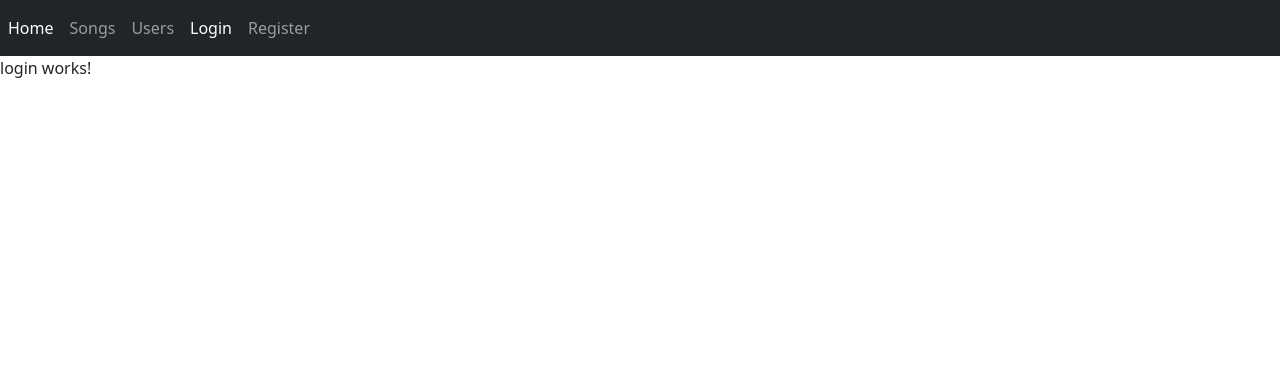
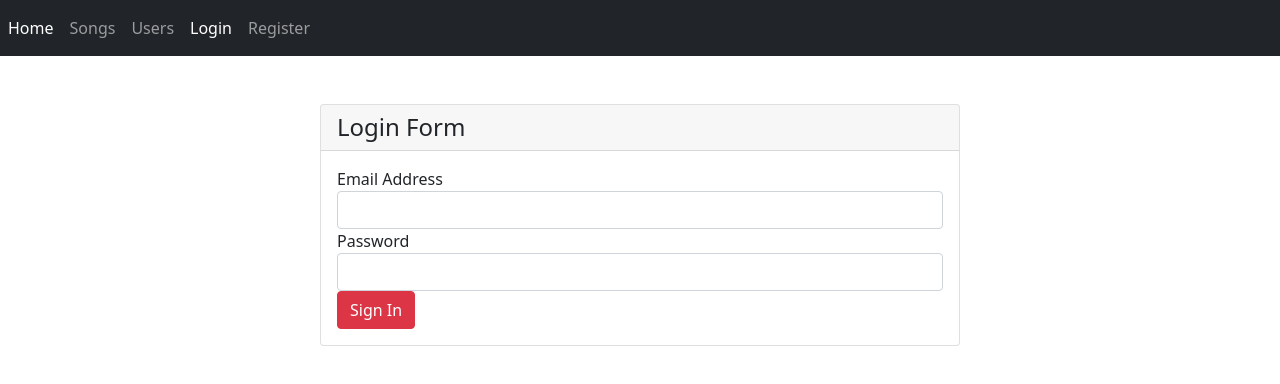
Before and after one commit to S00198244/clientApplication-MusicApp, an Angular app: page /login in a window 1280 px wide. Shown: the top 384 px of the page. Built offline with nearby package versions, Linux system fonts and the light colour scheme.

Commit message:
user register and login (jwt generation)

```diff
--- a/src/app/app-routing.module.ts
+++ b/src/app/app-routing.module.ts
@@ -12,7 +12,8 @@ const routes: Routes = [
   {path: 'songs',component: SongListComponent},
   {path: 'users', component: UserListComponent},
   {path: 'login', component: LoginComponent},
-  {path: 'register', component: RegisterComponent}
+  {path: 'register', component: RegisterComponent},
+  {path: '**', component: HomeComponent, pathMatch: 'full'}
 ];
 
 @NgModule({
--- a/src/app/components/login/login.component.html
+++ b/src/app/components/login/login.component.html
@@ -1 +1,28 @@
-<p>login works!</p>
+<div class="col-md-6 offset-md-3 mt-5">
+
+    <div *ngIf="message" class="alert alert-warning alert-dismissible show" role="alert">
+        <strong>Error</strong> {{message}}
+        <button type="button" class="btn-close" (click)="dismissAlert()" aria-label="Close"></button>
+      </div>
+
+
+    <div class="card">
+        <h4 class="card-header">Login Form</h4>
+        <div class="card-body">
+            <form [formGroup]="signinForm" (ngSubmit)="onSubmit()">
+                <div class="form-group">
+                    <label for="email">Email Address</label>
+                    <input id="email" type="text" formControlName="email" class="form-control"/>
+
+                </div>
+                <div class="form-group">
+                    <label for="password">Password</label>
+                    <input id="password" type="password" formControlName="password" class="form-control"/>
+                </div>
+                <button class="btn btn-danger">
+                   Sign In
+                </button>
+            </form>
+        </div>
+    </div>
+</div>
--- a/src/app/components/login/login.component.ts
+++ b/src/app/components/login/login.component.ts
@@ -1,4 +1,6 @@
 import { Component, OnInit } from '@angular/core';
+import { FormBuilder, FormControl, FormGroup, Validators } from '@angular/forms';
+import { UserService } from 'src/app/services/user.service';
 
 @Component({
   selector: 'app-login',
@@ -6,10 +8,53 @@ import { Component, OnInit } from '@angular/core';
   styleUrls: ['./login.component.css']
 })
 export class LoginComponent implements OnInit {
+  signinForm!: FormGroup; // = new FormGroup({});
+  message: String = "";
 
-  constructor() { }
+  constructor(
+    private fb: FormBuilder,
+    private userService: UserService
+) { }
 
-  ngOnInit(): void {
+  ngOnInit()  {
+    this.signinForm = new FormGroup({
+      email: new FormControl('', [Validators.required, Validators.email]),
+      password: new FormControl('')
+    })
+  //   this.signinForm = this.fb.group({
+  //     email: [null, [Validators.required, Validators.email]],
+  //     password: [null, Validators.required]
+  // });
+  }
+  // get form()
+  //   {
+  //       return this.signinForm.controls;
+  //   }
+
+    // get email()
+    // {
+    //     return this.signinForm.get("email");
+    // }
+
+    // get password()
+    // {
+    //     return this.signinForm.get("password");
+    // }
+
+    onSubmit() {
+      this.userService.login(this.signinForm?.value) // this.signinForm?.value
+          .subscribe(
+              data => {
+                  console.log(data);
+                  this.message = `Login successful for ${data.firstName} need to implement redirect`
+              },
+              error => {
+                  console.log(error);
+                  this.message = "Unable to log in please try again"
+              });
   }
 
+  dismissAlert() {
+      this.message = "";
+  }
 }
--- a/src/app/components/register/register.component.html
+++ b/src/app/components/register/register.component.html
@@ -1 +1,39 @@
-<p>register works!</p>
+<div class="col-md-6 offset-md-3 mt-5">
+
+    <div *ngIf="message" class="alert alert-warning alert-dismissible show" role="alert">
+        <strong>Opps</strong> {{message}}
+        <button type="button" class="btn-close" (click)="dismissAlert()" aria-label="Close"></button>
+    </div>
+
+    <form [formGroup]="userForm" (ngSubmit)="onSubmit()" class>
+
+        <!-- <button type="button" class="btn-close" aria-label="Close" (click)="closeForm()"></button> -->
+
+        <div class="mb-3">
+            <label for="firstName" class="form-label"> First Name</label>
+            <input id="firstName" type="text" formControlName="firstName" class="form-control">
+        </div>
+        <div class="mb-3">
+            <label for="lastName" class="form-label"> Last Name</label>
+            <input id="lastName" type="text" formControlName="lastName" class="form-control">
+        </div>
+        <div class="mb-3">
+            <label for="email" class="form-label"> Email</label>
+            <input id="eamil" type="text" formControlName="email" class="form-control">
+        </div>
+        <div class="mb-3">
+            <label for="password" class="form-label"> Password</label>
+            <input id="password" type="password" formControlName="password" class="form-control">
+        </div>
+
+        <button type="submit" [disabled]="!userForm?.valid" class="btn btn-primary">Submit</button>
+
+        <!-- <div *ngIf="title?.invalid && title?.touched"  class="alert alert-danger" >
+    Title is required and must be more than 3 characters
+</div>
+<div *ngIf="year_written?.invalid && year_written?.touched"  class="alert alert-danger" >
+    Year Written is required and must be 2024 or earlier
+</div> -->
+
+    </form>
+</div>
--- a/src/app/components/register/register.component.ts
+++ b/src/app/components/register/register.component.ts
@@ -1,4 +1,6 @@
 import { Component, OnInit } from '@angular/core';
+import { FormControl, FormGroup } from '@angular/forms';
+import { UserService } from 'src/app/services/user.service';
 
 @Component({
   selector: 'app-register',
@@ -7,9 +9,34 @@ import { Component, OnInit } from '@angular/core';
 })
 export class RegisterComponent implements OnInit {
 
-  constructor() { }
+  userForm!: FormGroup;
+  message: String = "";
+
+  constructor(private userService: UserService) { }
 
   ngOnInit(): void {
+    this.userForm = new FormGroup({
+      firstName: new FormControl(''),
+      lastName: new FormControl(''),
+      email: new FormControl(''),
+      password: new FormControl('')
+    })
   }
 
+  onSubmit() {
+    this.userService.createUser(this.userForm?.value)
+      .subscribe({
+        next: user => {
+          console.log(JSON.stringify(user) + ' has been added');
+          this.message = "new user has been added";
+        },
+        error: (err) => this.message = err
+      });
+  }
+
+  dismissAlert() {
+    this.message = "";
+  }
+
+
 }
--- /dev/null
+++ b/src/app/interfaces/user.ts
@@ -0,0 +1,7 @@
+export interface User {
+_id: String
+firstName: string,
+lastName: string,
+email: string,
+accessToken: string
+}
--- /dev/null
+++ b/src/app/services/user.service.ts
@@ -0,0 +1,91 @@
+import { Injectable } from '@angular/core';
+import { User } from '../interfaces/user';
+import { HttpClient, HttpErrorResponse, HttpHeaders } from '@angular/common/http';
+import { BehaviorSubject, Observable, of, throwError } from 'rxjs';
+import { catchError, map, tap } from 'rxjs/operators'
+
+
+@Injectable({
+  providedIn: 'root'
+})
+export class UserService {
+
+  private apiURI: string = 'http://localhost:3000';
+  private userSubject: BehaviorSubject<User|null>;
+  public user: Observable<User|null>;
+
+  constructor(private http: HttpClient) {
+
+    this.userSubject = new BehaviorSubject<User|null>
+    (JSON.parse(localStorage.getItem('currentUser') || '{}')) ;
+    this.user = this.userSubject.asObservable();
+  }
+
+  // POST A USER
+
+  createUser(user: User): Observable<User> {
+
+    const uri: string = this.apiURI + '/users';
+
+    return this.http.post<User>(uri, user).
+      pipe(
+        catchError(this.handleError)
+      );
+  }
+
+// GET A USER
+
+  getUsers(): Observable<User[]> {
+
+    console.log("get Users called");
+
+    return this.http.get<User[]>(`${this.apiURI}/users`)
+      .pipe(
+        catchError(this.handleError)
+      )
+  }
+
+//LOG USER IN
+
+  //TAKING IN FORMGROUP AS A PARAMETER AS OPPOSED TO EMAIL + PASSWORD
+
+  public login(user: User): Observable<any> {
+
+    return this.http.post<any>(`${this.apiURI}/auth`, user).
+    pipe(map(user => {
+     localStorage.setItem('currentUser', JSON.stringify(user))
+     this.userSubject.next(user);
+    // later we will start a timer based on the JWT expiry and
+    // use a refresh token to get a new JWT in the background.
+    //this.startAuthenticateTimer();
+    return user;}
+    ))
+  }
+
+  //LOG OUT A USER
+
+  logout() {
+    // remove user from local storage to log user out
+    localStorage.removeItem('currentUser');
+    this.userSubject.next(null);
+}
+
+
+
+  private handleError(error: HttpErrorResponse) {
+    if (error.error instanceof ErrorEvent) {
+      // A client-side or network error occurred. Handle it accordingly.
+      console.error('An error occurred:', error.error.message);
+    } else {
+      // The backend returned an unsuccessful response code.
+      // The response body may contain clues as to what went wrong.
+      console.error(
+        `Backend returned code ${error.status}, ` +
+        `body was: ${error.error}`);
+    }
+    // Return an observable with a user-facing error message.
+    return throwError(
+      'Something bad happened; please try again later.');
+  }
+
+}
```
Also changed, not shown: 1 other file (tests, documents, lock files or other folders).
